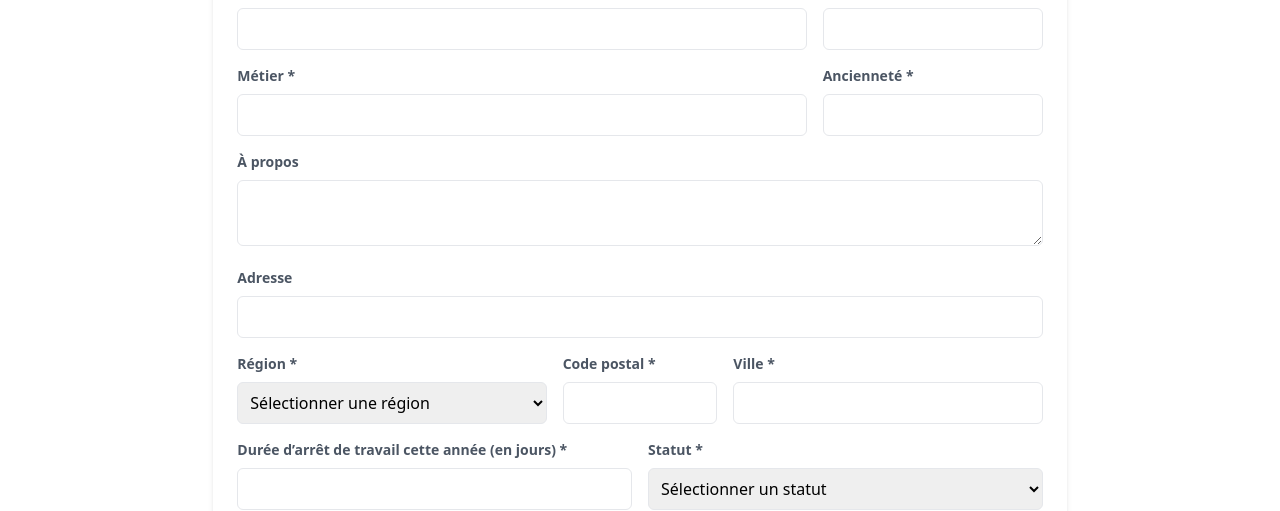
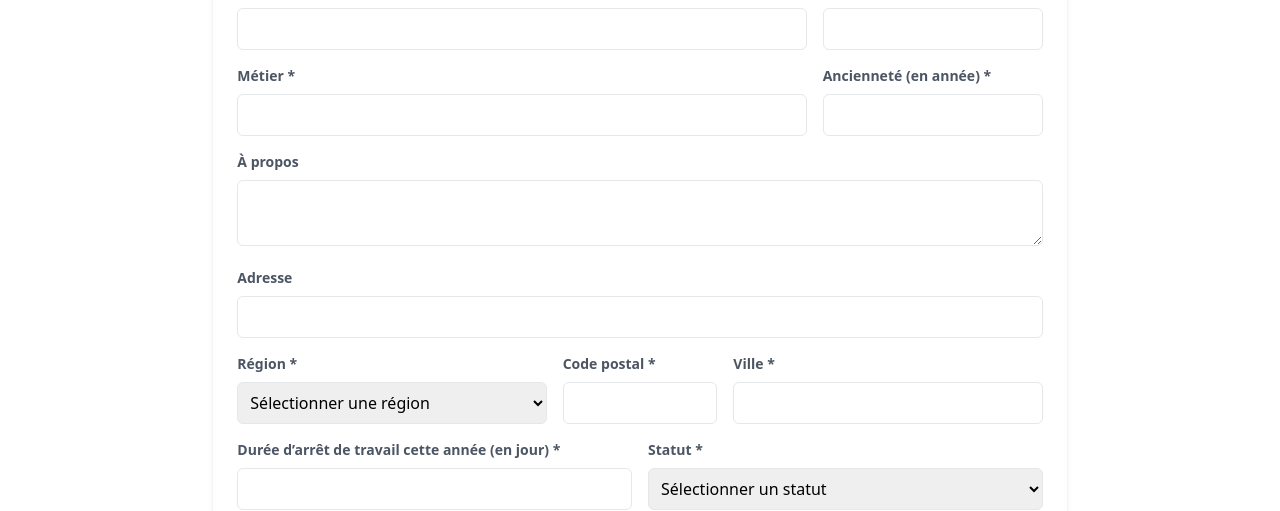
Before and after one commit to oayouub/Chatenay-Malabry--front, a React (Create React App) app in the folder chatenay-app/: page /form in a window 1280 px wide. Shown: the part 410-921 px from the top of the page. Built offline with nearby package versions, Linux system fonts and the light colour scheme.

Commit message:
Improve form

```diff
--- a/chatenay-app/src/components/Form.js
+++ b/chatenay-app/src/components/Form.js
@@ -196,7 +196,7 @@ const Form = ({ id }) => {
               htmlFor="age"
               className="block text-sm font-semibold text-gray-600"
             >
-              Ancienneté *
+              Ancienneté (en année) *
             </label>
             <input
               type="number"
@@ -323,7 +323,7 @@ const Form = ({ id }) => {
               htmlFor="dureeArretTravail"
               className="block text-sm font-semibold text-gray-600"
             >
-              Durée d’arrêt de travail cette année (en jours) *
+              Durée d’arrêt de travail cette année (en jour) *
             </label>
             <input
               type="number"
```
